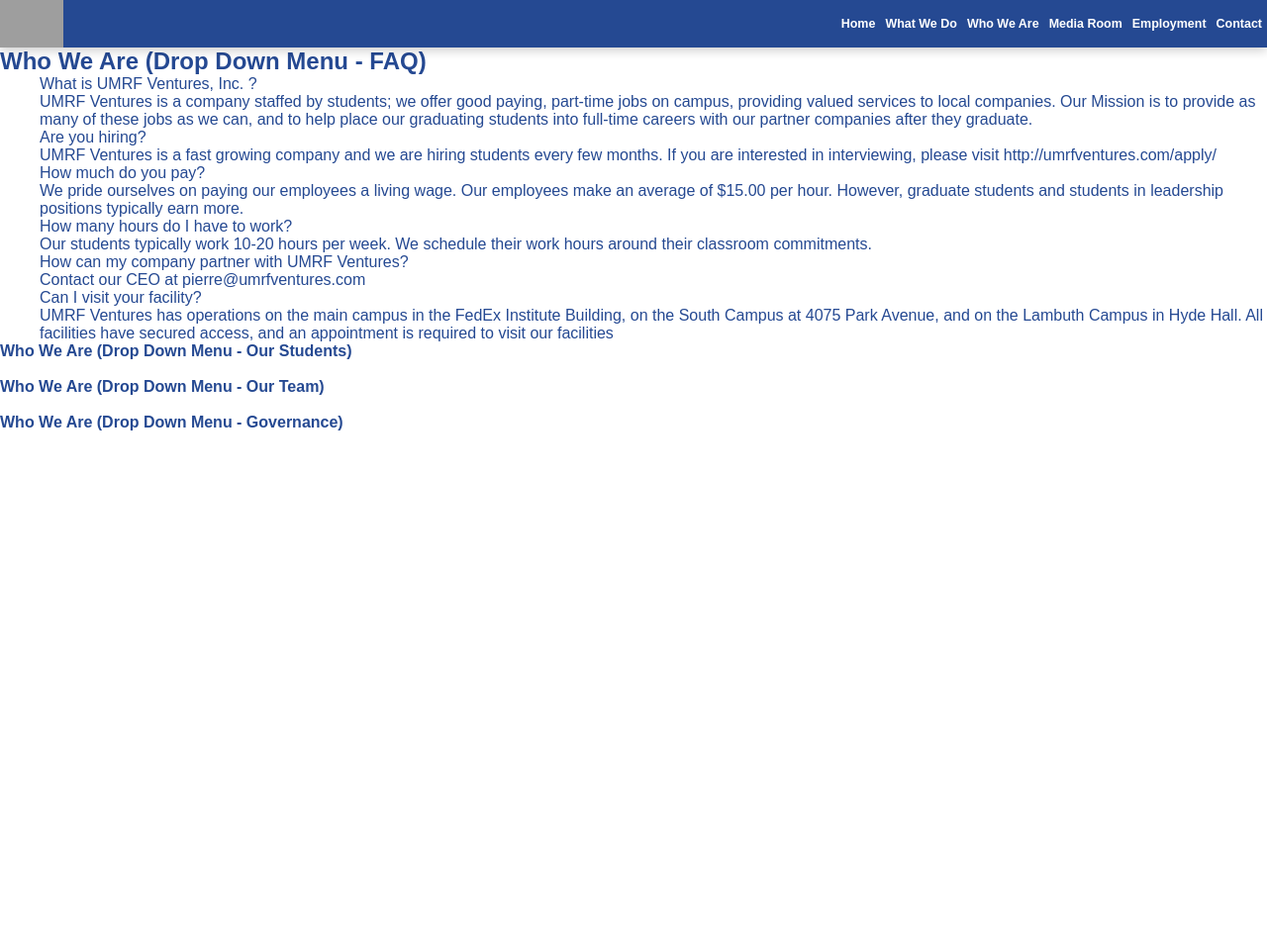
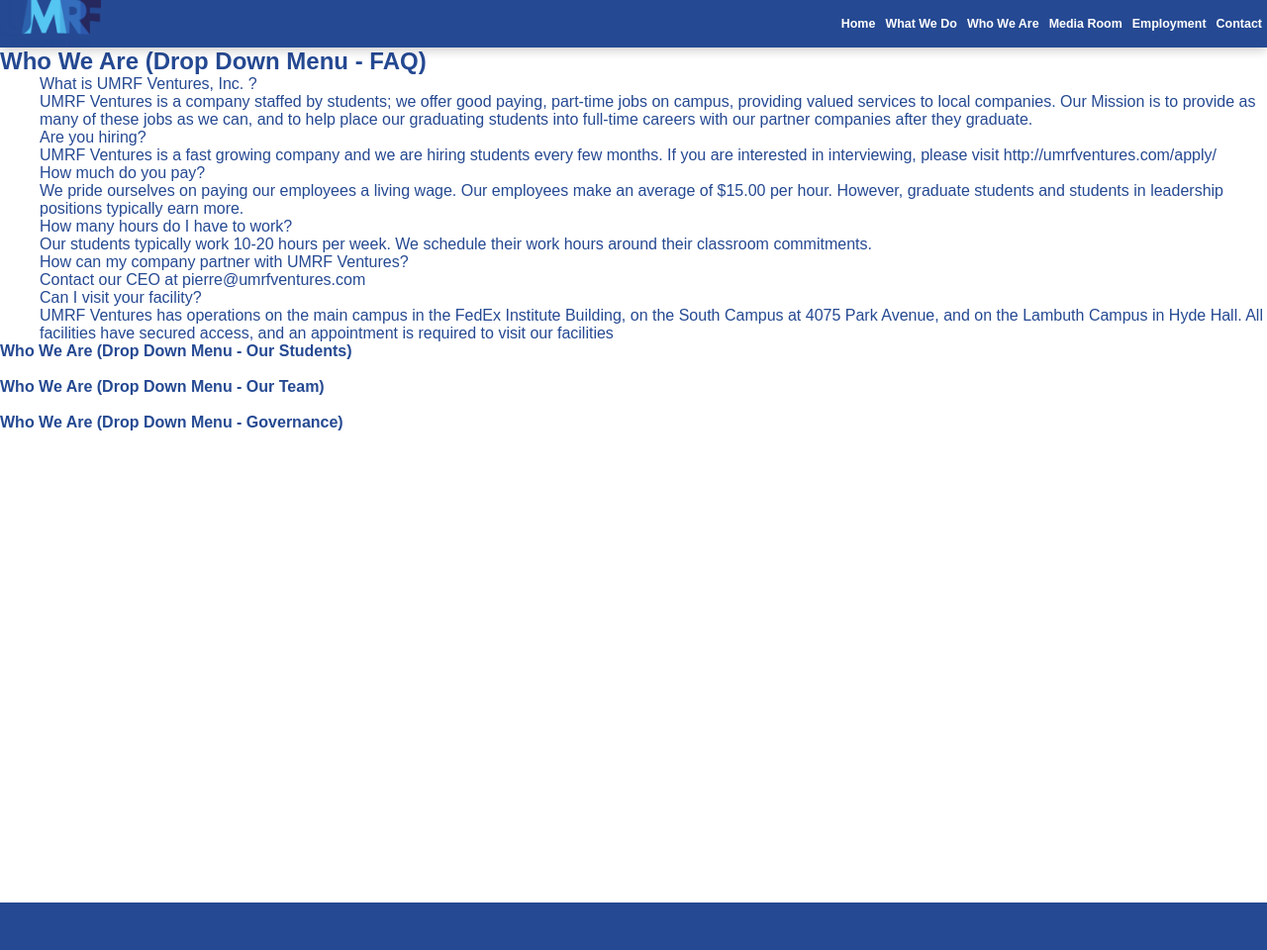
Before and after one commit to adamcolejones/umrfventures, a PHP site: page /faq.php in a window 1280 px wide. Shown: the whole page at 99% size. Run offline with PHP 8.4, Linux system fonts and the light colour scheme; grey boxes are pictures that could not be loaded.

Commit message:
Home Update
Re-structured the page layout

```diff
--- a/style.css
+++ b/style.css
@@ -68,13 +68,14 @@
 .contactfooter {
     /* background: #0e0e21; */
     background: #254992;
-    position: relative;
+    position: sticky;
     display: block; /*Display block moves all surrounding content above or below this content*/
     /*This height needs to match the .scrollablecontent padding*/
-    height: 60px; /*having to use % instead of pixels for consistency with menu sizing*/
+    height: 5%; /*having to use % instead of pixels for consistency with menu sizing*/
     width: 100%;
-    bottom: 0;
+    top: 100%; /*keeps footer at the bottom of the page*/
     z-index: 3;
+    align-items: end;
 }
 
 /* ---------------------------------------------------------------------------------------------- M ---------------------------------------------------------------------------------------------- */
@@ -385,19 +386,17 @@
 
 .scrollableContent {
   position: relative;
-  overflow: scroll;
+  overflow-y: scroll;
   display: block;
   width: 100vw;
-  height: calc(95% - 60px);
+  height: calc(95%);
+  min-height: 95vh;
   /* View height Prevents White space when resizing windows*/
   /* top: 5vh; */
   top: 5%;
   /*This padding needs to match the .contactfooter height*/ /* View height Prevents White space when resizing windows*/
-  /* padding-bottom: 5vh;  */
-  padding-bottom: 120px;
   left: 0px;
   right: 0px;
-  min-height: 90%;
   /* -OLD- background: #474554; */
   /* background: #D5EDEE; */
   background: white;
```
Also changed, not shown: index.php (+15 -23 lines), todo.php (+5 -4 lines), assets/FedEx Logo.png (added), assets/Raymond James Logo.png (added), assets/Sedgwick Logo.png (added), assets/UMRF Logo.png (added).
